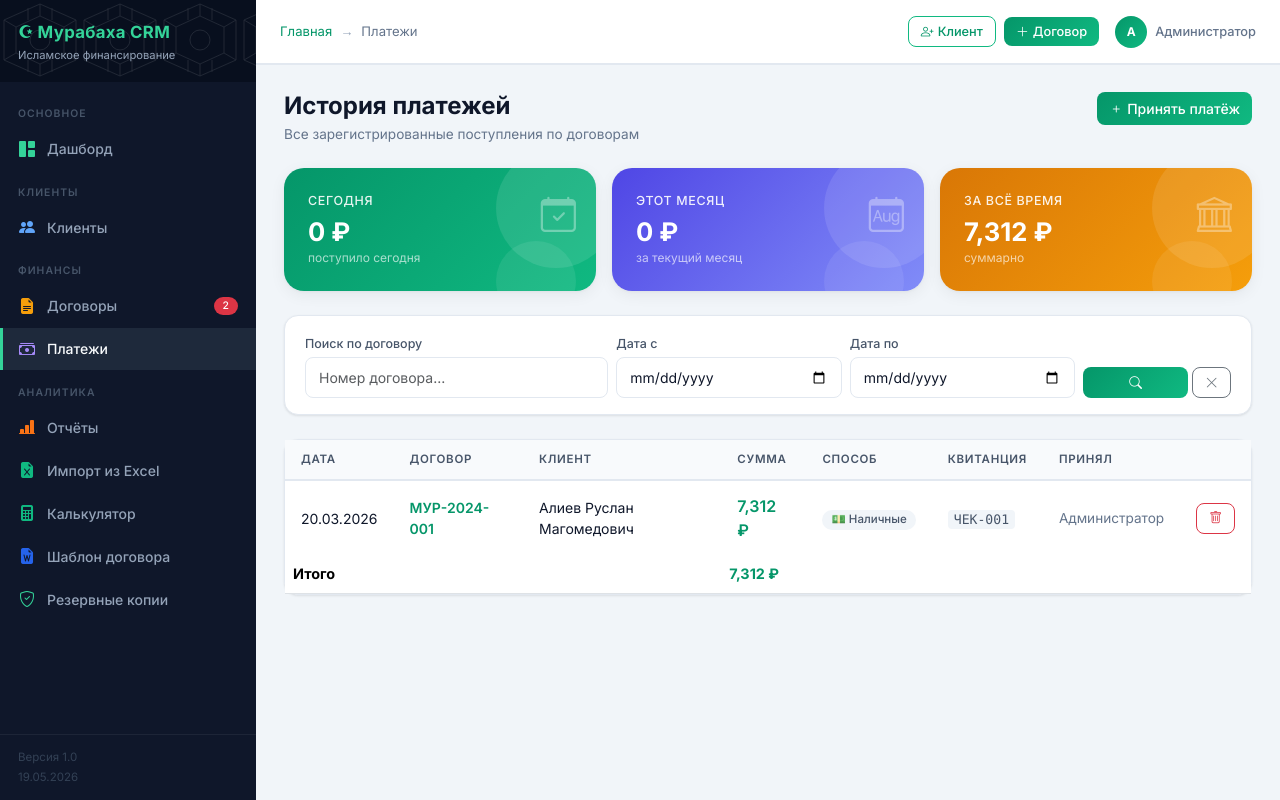
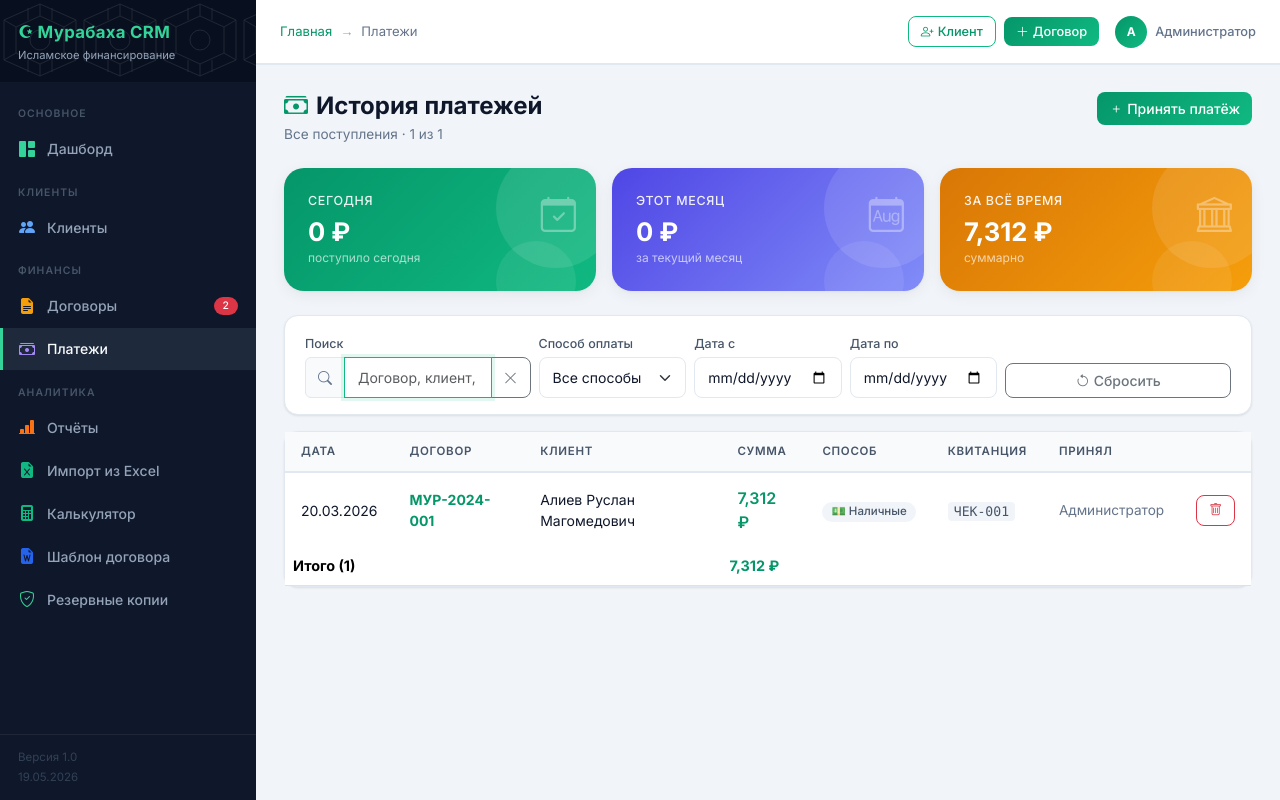
Before and after one commit to nst05/tether-usdt-trc20, a Flask app: page /payments in a window 1280 px wide. Run offline with Flask 3, Linux system fonts and the light colour scheme; data comes from the database, SQL or seed files in the repository; some libraries are stand-ins or nearby versions.

Commit message:
Add live search/filter to contracts and payments list pages
Replace server-side form submission and broken DataTables with
client-side filterTable() JS — same pattern as clients list.
Contracts: search by number/item/client, filter by status and category.
Payments: search by contract/client/receipt, filter by method and date range, live footer sum.

https://claude.ai/code/session_01ABVRvfdPK62tpZMGD535Mr

```diff
--- a/crm_islamic/templates/payments/list.html
+++ b/crm_islamic/templates/payments/list.html
@@ -5,8 +5,8 @@
 {% block content %}
 <div class="page-header d-flex justify-content-between align-items-start">
   <div>
-    <h4>История платежей</h4>
-    <p class="subtitle">Все зарегистрированные поступления по договорам</p>
+    <h4><i class="bi bi-cash-stack me-2" style="color:#059669;"></i>История платежей</h4>
+    <p class="subtitle">Все поступления · <span id="visibleCount">{{ payments|length }}</span> из {{ payments|length }}</p>
   </div>
   <a href="{{ url_for('payment_new') }}" class="btn btn-primary">
     <i class="bi bi-plus me-1"></i>Принять платёж
@@ -41,34 +41,50 @@
   </div>
 </div>
 
-<!-- Filters -->
-<div class="card mb-4">
+<!-- Фильтры — живая фильтрация без перезагрузки -->
+<div class="card mb-3">
   <div class="card-body py-3">
-    <form method="get" class="row g-2 align-items-end">
-      <div class="col-md-4">
-        <label class="form-label mb-1" style="font-size:.78rem">Поиск по договору</label>
-        <input type="text" name="q" class="form-control form-control-sm" placeholder="Номер договора..." value="{{ q }}">
+    <div class="row g-2 align-items-end">
+      <div class="col-md-3">
+        <label class="form-label mb-1" style="font-size:.78rem">Поиск</label>
+        <div class="input-group">
+          <span class="input-group-text"><i class="bi bi-search" style="color:var(--text-muted);"></i></span>
+          <input type="text" id="liveSearch" class="form-control" placeholder="Договор, клиент, квитанция..." autofocus>
+          <button class="btn btn-outline-secondary" type="button" onclick="document.getElementById('liveSearch').value='';filterTable()"><i class="bi bi-x-lg"></i></button>
+        </div>
+      </div>
+      <div class="col-md-2">
+        <label class="form-label mb-1" style="font-size:.78rem">Способ оплаты</label>
+        <select id="filterMethod" class="form-select" onchange="filterTable()">
+          <option value="">Все способы</option>
+          <option value="cash">Наличные</option>
+          <option value="bank_transfer">Банк. перевод</option>
+          <option value="card">Карта</option>
+          <option value="online">Онлайн</option>
+        </select>
+      </div>
+      <div class="col-md-2">
+        <label class="form-label mb-1" style="font-size:.78rem">Дата с</label>
+        <input type="date" id="filterDateFrom" class="form-control" oninput="filterTable()">
+      </div>
+      <div class="col-md-2">
+        <label class="form-label mb-1" style="font-size:.78rem">Дата по</label>
+        <input type="date" id="filterDateTo" class="form-control" oninput="filterTable()">
       </div>
       <div class="col-md-3">
-        <label class="form-label mb-1" style="font-size:.78rem">Дата с</label>
-        <input type="date" name="date_from" class="form-control form-control-sm" value="{{ date_from or '' }}">
+        <button class="btn btn-outline-secondary w-100" onclick="resetFilters()">
+          <i class="bi bi-arrow-counterclockwise me-1"></i>Сбросить
+        </button>
       </div>
-      <div class="col-md-3">
-        <label class="form-label mb-1" style="font-size:.78rem">Дата по</label>
-        <input type="date" name="date_to" class="form-control form-control-sm" value="{{ date_to or '' }}">
-      </div>
-      <div class="col-md-2 d-flex gap-1">
-        <button type="submit" class="btn btn-sm btn-primary flex-fill"><i class="bi bi-search"></i></button>
-        <a href="{{ url_for('payments_list') }}" class="btn btn-sm btn-outline-secondary" title="Сбросить"><i class="bi bi-x-lg"></i></a>
-      </div>
-    </form>
+    </div>
   </div>
 </div>
 
+<!-- Таблица платежей -->
 <div class="card">
   <div class="card-body p-0">
     <div class="table-responsive">
-      <table id="paymentsTable" class="table mb-0">
+      <table class="table mb-0" id="paymentsTable">
         <thead>
           <tr>
             <th>Дата</th>
@@ -81,51 +97,56 @@
             <th></th>
           </tr>
         </thead>
-        <tbody>
-          {% set total = namespace(sum=0) %}
+        <tbody id="paymentsBody">
           {% for p in payments %}
-          {% set total.sum = total.sum + p.amount %}
-          <tr>
+          <tr
+            data-search="{{ (p.contract.contract_number + ' ' + p.contract.client.full_name + ' ' + (p.receipt_number or ''))|lower }}"
+            data-date="{{ p.payment_date.strftime('%Y-%m-%d') }}"
+            data-method="{{ p.payment_method or '' }}"
+            data-amount="{{ p.amount }}"
+          >
             <td>{{ p.payment_date.strftime('%d.%m.%Y') }}</td>
             <td>
-              <a href="{{ url_for('contract_detail', contract_id=p.contract_id) }}" class="fw-600 text-decoration-none" style="color:var(--primary-dark)">
+              <a href="{{ url_for('contract_detail', contract_id=p.contract_id) }}" class="fw-bold text-decoration-none" style="color:var(--primary-dark)">
                 {{ p.contract.contract_number }}
               </a>
             </td>
             <td>{{ p.contract.client.full_name }}</td>
             <td>
-              <span class="fw-600" style="color:var(--primary-dark);font-size:1rem">
+              <span style="font-weight:600; color:var(--primary-dark); font-size:1rem;">
                 {{ "{:,.0f}".format(p.amount) }} ₽
               </span>
             </td>
             <td>
-              <span class="badge" style="background:#f1f5f9;color:#475569;font-weight:500">
-                {{ {'cash':'💵 Наличные','bank_transfer':'🏦 Банк. перевод','card':'💳 Карта','online':'🌐 Онлайн'}.get(p.payment_method,'—') }}
+              <span class="badge" style="background:#f1f5f9;color:#475569;font-weight:500;">
+                {{ {'cash':'💵 Наличные','bank_transfer':'🏦 Банк. перевод','card':'💳 Карта','online':'🌐 Онлайн'}.get(p.payment_method, '—') }}
               </span>
             </td>
             <td><code style="font-size:.82rem">{{ p.receipt_number or '—' }}</code></td>
-            <td style="font-size:.85rem;color:var(--text-muted)">{{ p.received_by or '—' }}</td>
+            <td style="font-size:.85rem; color:var(--text-muted);">{{ p.received_by or '—' }}</td>
             <td>
               <form method="post" action="{{ url_for('payment_delete', payment_id=p.id) }}" onsubmit="return confirm('Удалить платёж?')" class="d-inline">
                 <input type="hidden" name="csrf_token" value="{{ csrf_token() }}">
-                <button class="btn btn-sm btn-outline-danger" data-bs-toggle="tooltip" title="Удалить">
+                <button class="btn btn-sm btn-outline-danger" title="Удалить">
                   <i class="bi bi-trash"></i>
                 </button>
               </form>
             </td>
           </tr>
           {% else %}
-          <tr><td colspan="8" class="text-center py-5" style="color:var(--text-light)">
-            <i class="bi bi-cash-stack" style="font-size:2.5rem;display:block;margin-bottom:8px;opacity:.3"></i>
-            Платежи не найдены
-          </td></tr>
+          <tr>
+            <td colspan="8" class="text-center py-5" style="color:var(--text-muted);">
+              <i class="bi bi-cash-stack d-block mb-2" style="font-size:2.5rem; opacity:.3;"></i>
+              Платежи не найдены
+            </td>
+          </tr>
           {% endfor %}
         </tbody>
         {% if payments %}
         <tfoot>
-          <tr style="background:#f8fafc;font-weight:700">
-            <td colspan="3">Итого</td>
-            <td style="color:var(--primary-dark)">{{ "{:,.0f}".format(total.sum) }} ₽</td>
+          <tr style="background:#f8fafc; font-weight:700;">
+            <td colspan="3">Итого (<span id="footerCount">{{ payments|length }}</span>)</td>
+            <td style="color:var(--primary-dark);" id="footerSum">{{ "{:,.0f}".format(payments|sum(attribute='amount')) }} ₽</td>
             <td colspan="4"></td>
           </tr>
         </tfoot>
@@ -134,17 +155,60 @@
     </div>
   </div>
 </div>
+
+<!-- Пустой результат поиска -->
+<div id="noResults" class="text-center py-5" style="display:none;color:var(--text-muted);">
+  <i class="bi bi-search d-block mb-2" style="font-size:2.5rem;color:#e2e8f0;"></i>
+  Ничего не найдено — попробуйте изменить фильтры
+</div>
 {% endblock %}
 
 {% block scripts %}
-<style>.fw-600{font-weight:600}</style>
+<style>.fw-bold{font-weight:700}</style>
 <script>
-$(document).ready(function() {
-  $('#paymentsTable').DataTable({
-    language:{url:'https://cdn.datatables.net/plug-ins/1.13.7/i18n/ru.json'},
-    pageLength:25,order:[[0,'desc']],
-    columnDefs:[{orderable:false,targets:[7]}]
+function filterTable() {
+  const q = document.getElementById('liveSearch').value.toLowerCase().trim();
+  const method = document.getElementById('filterMethod').value;
+  const dateFrom = document.getElementById('filterDateFrom').value;
+  const dateTo = document.getElementById('filterDateTo').value;
+
+  const rows = document.querySelectorAll('#paymentsBody tr[data-search]');
+  let visible = 0;
+  let sumVisible = 0;
+
+  rows.forEach(row => {
+    const matchQ = !q || row.dataset.search.includes(q);
+    const matchMethod = !method || row.dataset.method === method;
+    const rowDate = row.dataset.date;
+    const matchDateFrom = !dateFrom || rowDate >= dateFrom;
+    const matchDateTo = !dateTo || rowDate <= dateTo;
+
+    const show = matchQ && matchMethod && matchDateFrom && matchDateTo;
+    row.style.display = show ? '' : 'none';
+    if (show) {
+      visible++;
+      sumVisible += parseFloat(row.dataset.amount) || 0;
+    }
   });
-});
+
+  document.getElementById('visibleCount').textContent = visible;
+  document.getElementById('noResults').style.display = (visible === 0 && rows.length > 0) ? 'block' : 'none';
+
+  const footerCount = document.getElementById('footerCount');
+  const footerSum = document.getElementById('footerSum');
+  if (footerCount) footerCount.textContent = visible;
+  if (footerSum) footerSum.textContent = sumVisible.toLocaleString('ru-RU', {maximumFractionDigits: 0}) + ' ₽';
+}
+
+function resetFilters() {
+  document.getElementById('liveSearch').value = '';
+  document.getElementById('filterMethod').value = '';
+  document.getElementById('filterDateFrom').value = '';
+  document.getElementById('filterDateTo').value = '';
+  filterTable();
+  document.getElementById('liveSearch').focus();
+}
+
+document.getElementById('liveSearch').addEventListener('input', filterTable);
 </script>
 {% endblock %}
```
Also changed, not shown: crm_islamic/templates/contracts/list.html (+70 -39 lines).
